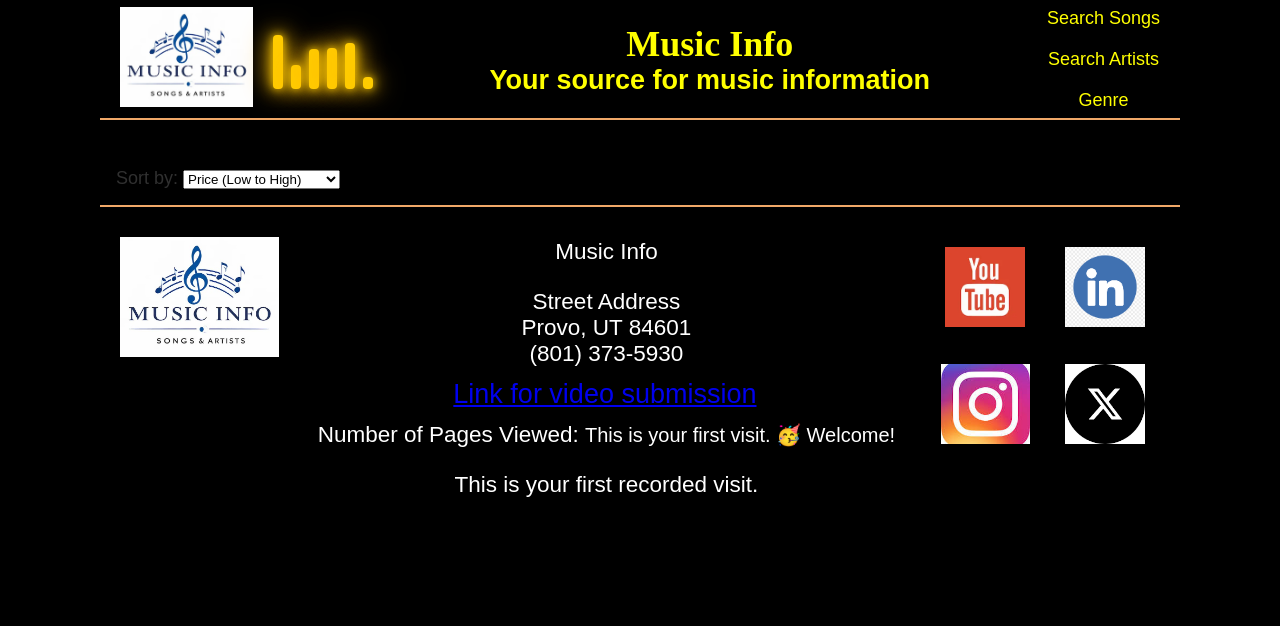
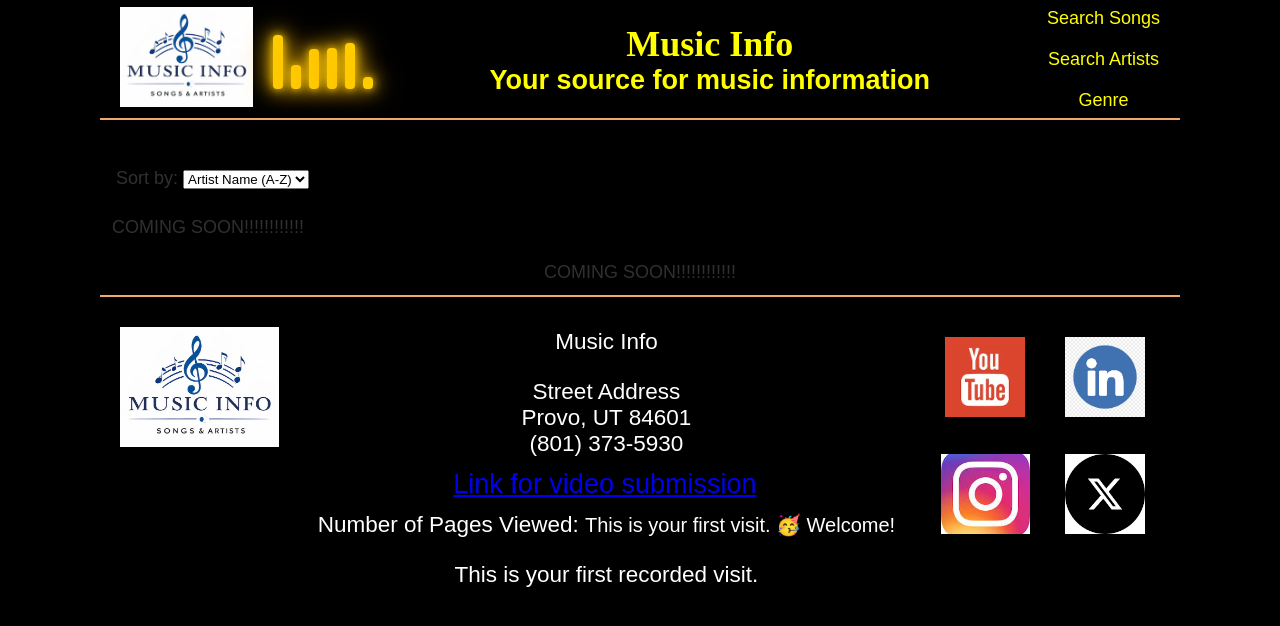
Before and after one commit to jneberhard/musicinfous, a website: page src/top/index.html in a window 1280 px wide. Drawn offline with Linux system fonts and the light colour scheme.

Commit message:
coming soon added

```diff
--- a/src/top/index.html
+++ b/src/top/index.html
@@ -14,17 +14,15 @@
         <h2></h2>
         <label for="sort">Sort by:</label>
         <select id="sort">
-          <option value="price-asc">Price (Low to High)</option>
-          <option value="price-desc">Price (High to Low)</option>
-          <option value="name-asc">Name (A-Z)</option>
-          <option value="name-desc">Name (Z-A)</option>
-          <option value="discount-desc">Discount (High to Low)</option>
-          <option value="discount-asc">Discount (Low to High)</option>
-          <option value="brand-asc">Brand (A-Z)</option>
-          <option value="brand-desc">Brand (Z-A)</option>
+          <option value="name-asc">Artist Name (A-Z)</option>
+          <option value="name-desc">Artist Name (Z-A)</option>
+          <option value="brand-asc">Song Title (A-Z)</option>
+          <option value="brand-desc">Song Title (Z-A)</option>
         </select>
       </section>
+      <p>COMING SOON!!!!!!!!!!!!</p>
       <ul id="product-list" class="product-list">
+        <li><p>COMING SOON!!!!!!!!!!!!</p></li>
         <!-- Products will show up through JS -->
       </ul>
     </main>
```
